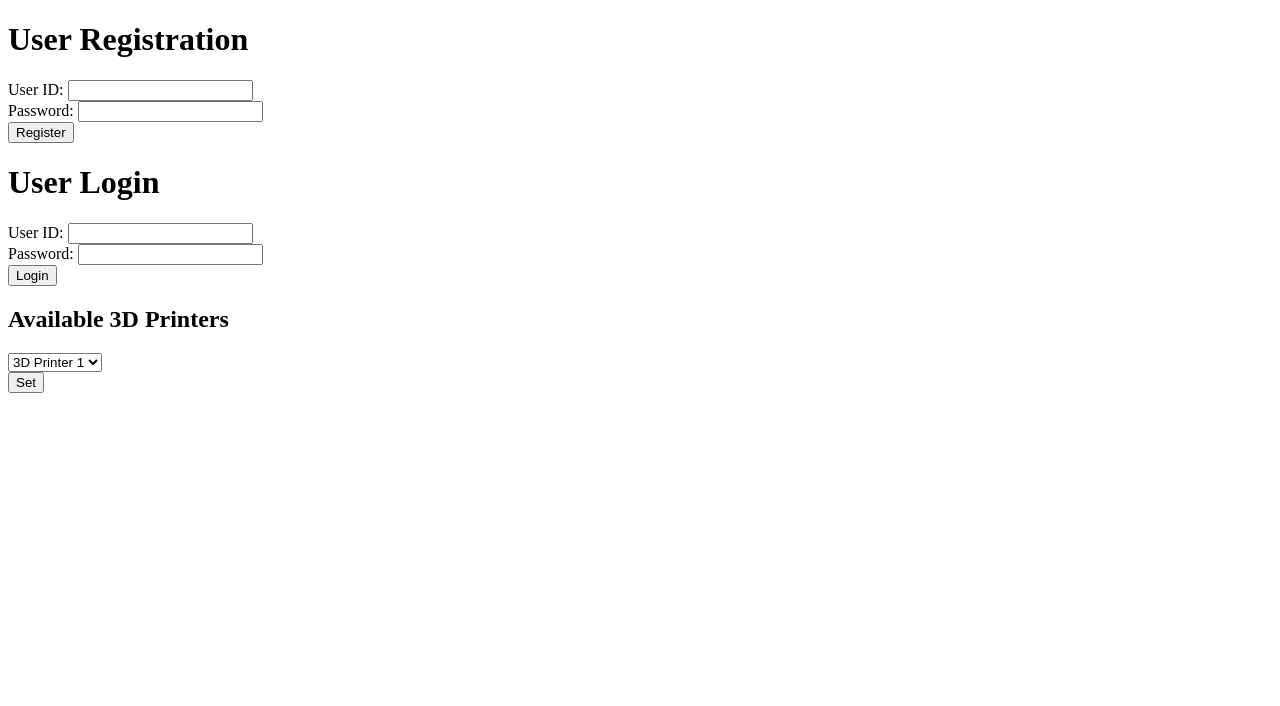
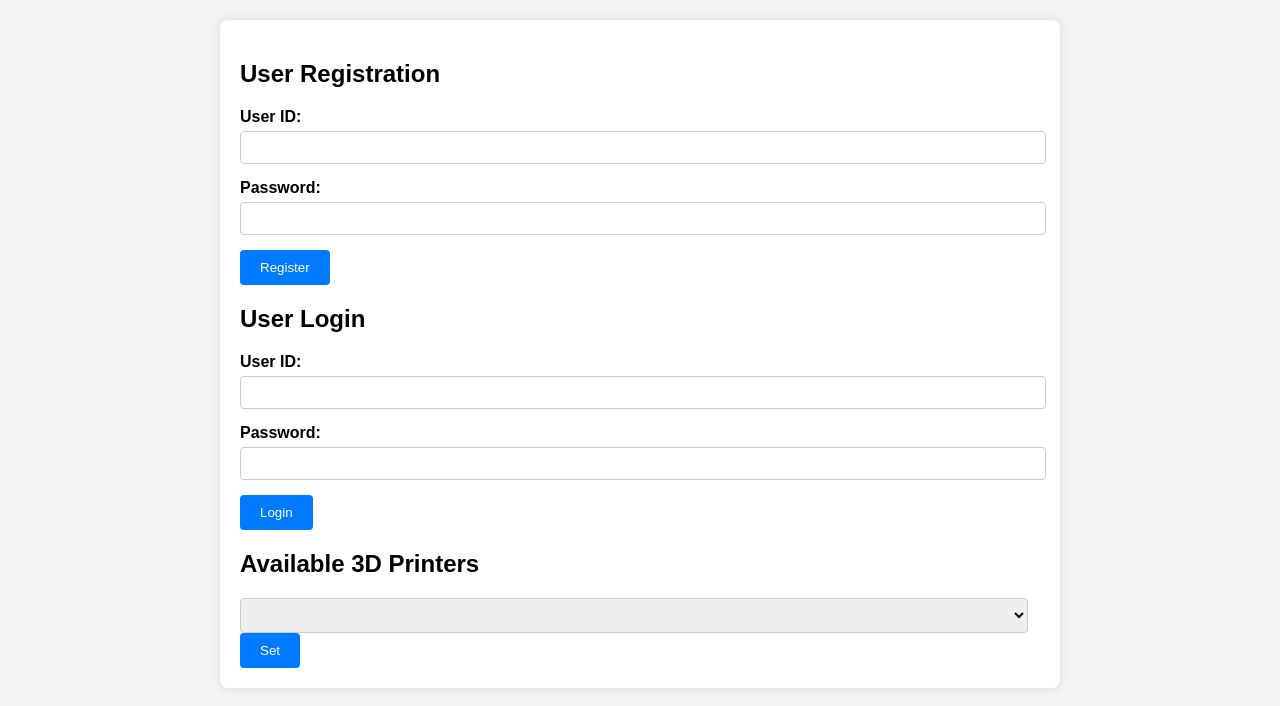
Before and after one commit to icedog55puck/test-1-12, a website: page public/index.html in a window 1280 px wide. Drawn offline with Linux system fonts and the light colour scheme.

Commit message:
more css -Ken

```diff
--- /dev/null
+++ b/public/index.css
@@ -0,0 +1,53 @@
+body {
+    font-family: Arial, sans-serif;
+    margin: 0;
+    padding: 0;
+    background-color: #f4f4f4;
+  }
+
+  .container {
+    max-width: 800px;
+    margin: 20px auto;
+    padding: 20px;
+    background-color: #fff;
+    border-radius: 8px;
+    box-shadow: 0 0 10px rgba(0, 0, 0, 0.1);
+  }
+
+  h1, h2 {
+    font-size: 24px;
+    margin-bottom: 20px;
+  }
+
+  .form-group {
+    margin-bottom: 15px;
+  }
+
+  label {
+    display: block;
+    font-weight: bold;
+    margin-bottom: 5px;
+  }
+
+  input[type="text"],
+  input[type="password"],
+  select {
+    width: calc(100% - 12px);
+    padding: 8px;
+    border: 1px solid #ccc;
+    border-radius: 4px;
+  }
+
+  button {
+    padding: 10px 20px;
+    background-color: #007bff;
+    color: #fff;
+    border: none;
+    border-radius: 4px;
+    cursor: pointer;
+    transition: background-color 0.3s;
+  }
+
+  button:hover {
+    background-color: #0056b3;
+  }
--- a/public/index.html
+++ b/public/index.html
@@ -1,52 +1,54 @@
 <!DOCTYPE html>
-<html>
+<html lang="en">
 <head>
+  <meta charset="UTF-8">
+  <meta name="viewport" content="width=device-width, initial-scale=1.0">
   <title>Appointment Scheduling</title>
+  <link rel="stylesheet" href="index.css">
 </head>
 <body>
+  <div class="container">
+    <section class="user-registration">
       <h1>User Registration</h1>
       <form action="/register" method="post">
+        <div class="form-group">
           <label for="register_user_id">User ID:</label>
-    <input type="text" id="register_user_id" name="register_user_id" required><br>
-
+          <input type="text" id="register_user_id" name="register_user_id" required>
+        </div>
+        <div class="form-group">
           <label for="password">Password:</label>
-    <input type="password" id="password" name="password" required><br>
-
+          <input type="password" id="password" name="password" required>
+        </div>
         <button type="submit">Register</button>
       </form>
+    </section>
 
+    <section class="user-login">
       <h1>User Login</h1>
       <form action="/login" method="post">
+        <div class="form-group">
           <label for="login_user_id">User ID:</label>
-    <input type="text" id="login_user_id" name="login_user_id" required><br>
-
+          <input type="text" id="login_user_id" name="login_user_id" required>
+        </div>
+        <div class="form-group">
           <label for="login_password">Password:</label>
-    <input type="password" id="login_password" name="login_password" required><br>
-
+          <input type="password" id="login_password" name="login_password" required>
+        </div>
         <button type="submit">Login</button>
       </form>
+    </section>
+
+    <section class="available-printers">
       <h2>Available 3D Printers</h2>
       <form action="/setAppointment" method="get">
-    <!-- Fetch the list of available printers from the server -->
         <select id="printer" name="printer" required>
           <!-- Options will be dynamically populated using JavaScript -->
-    </select><br>
-
+        </select>
         <button type="submit">Set</button>
       </form>
+    </section>
+  </div>
 
-  <script>
-    // You can add JavaScript to dynamically populate the printer options based on data from the server
-    // For simplicity, I'll just show a static example here
-    const printerSelect = document.getElementById('printer');
-    const printers = ['3D Printer 1', '3D Printer 2']; // You should fetch this data from the server
-
-    printers.forEach(printer => {
-      const option = document.createElement('option');
-      option.value = printer;
-      option.text = printer;
-      printerSelect.add(option);
-    });
-  </script>
+  <script src="script.js"></script>
 </body>
 </html>
```
Lines whose indentation alone changed are shown as unchanged.
